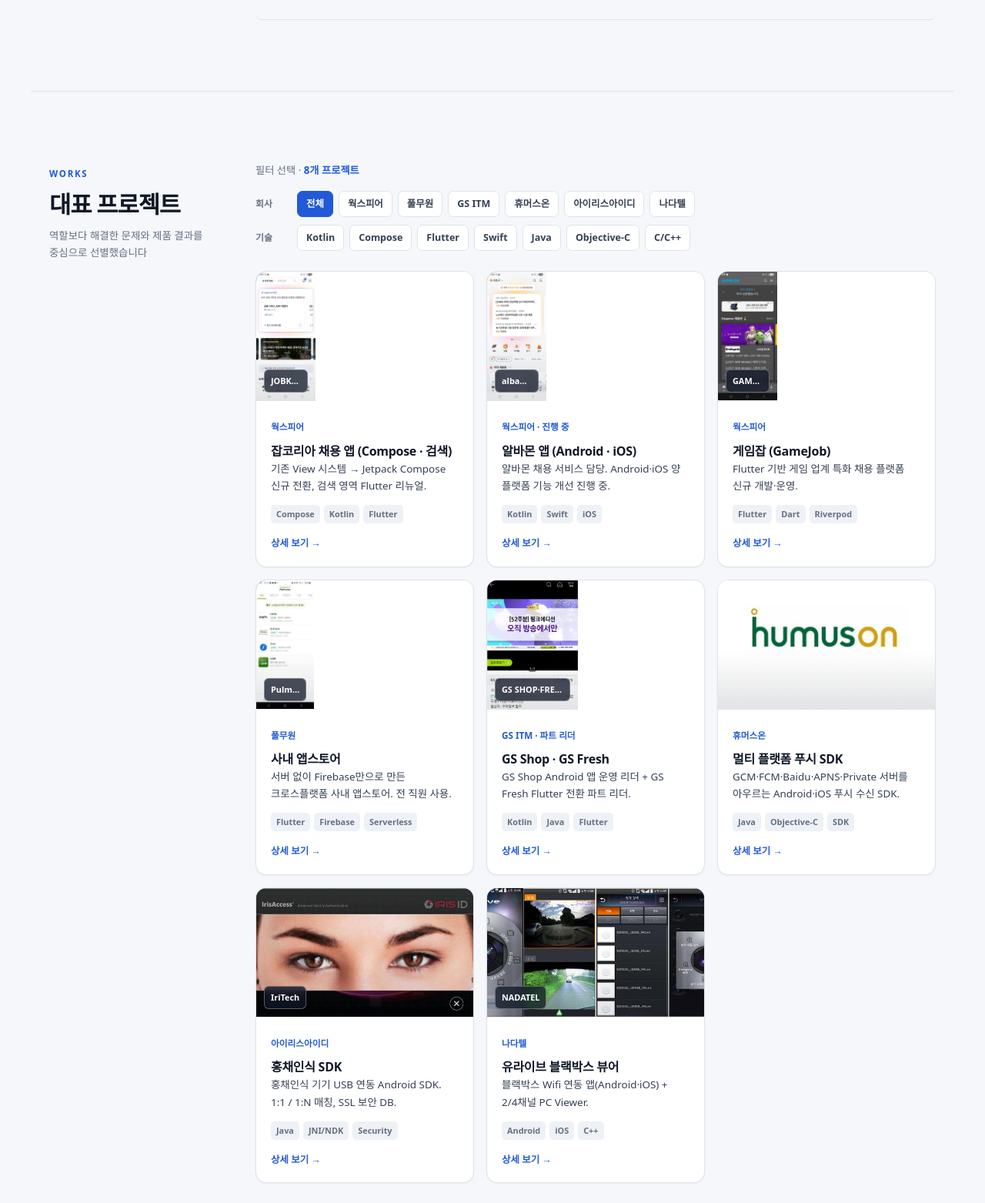
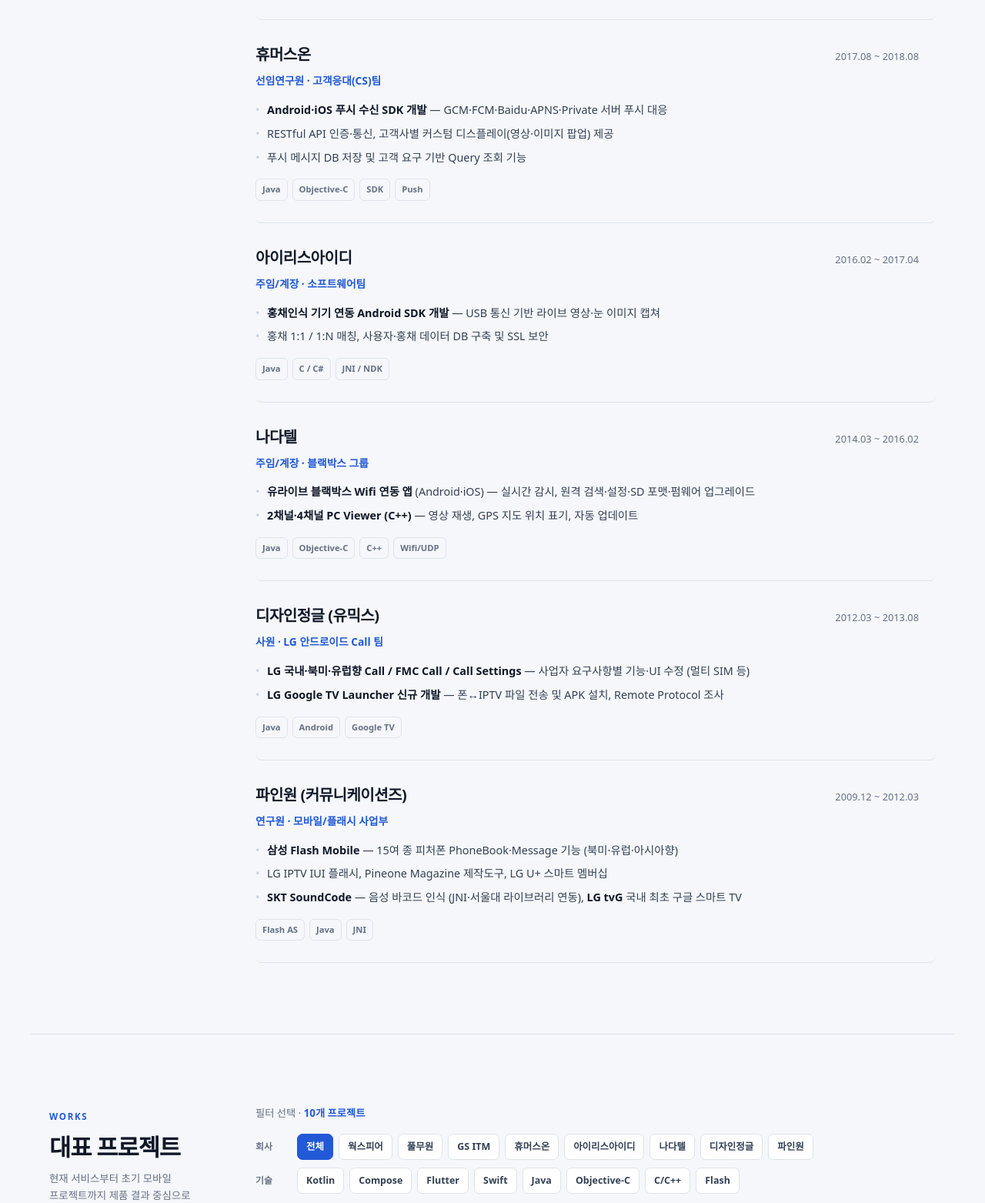
Before and after one commit to HeekangLim/Resume, a website: page index.html in a window 1280 px wide. Shown: the part 2736-4299 px from the top of the page at 77% size. Drawn offline with Linux system fonts and the light colour scheme; a web font is replaced by a local one.

Commit message:
feat: restore company project history

```diff
--- a/index.html
+++ b/index.html
@@ -1062,7 +1062,7 @@
       <div class="section__head reveal">
         <span class="section__tag">Selected experience</span>
         <h2 class="section__title">주요 경험</h2>
-        <p class="section__sub">최근 역할과 제품 중심으로 간결하게 정리했습니다</p>
+        <p class="section__sub">소속사별 역할과 주요 제품을 정확한 재직 기간과 함께 정리했습니다</p>
       </div>
 
       <div class="timeline">
@@ -1119,6 +1119,88 @@
           </div>
         </article>
 
+        <article class="tl-item reveal">
+          <div class="tl-dot"></div>
+          <div class="tl-card">
+            <div class="tl-card__top">
+              <h3>휴머스온</h3>
+              <span class="tl-date">2017.08 ~ 2018.08</span>
+            </div>
+            <p class="tl-role">선임연구원 · 고객응대(CS)팀</p>
+            <ul>
+              <li><strong>Android·iOS 푸시 수신 SDK 개발</strong> — GCM·FCM·Baidu·APNS·Private 서버 푸시 대응</li>
+              <li>RESTful API 인증·통신, 고객사별 커스텀 디스플레이(영상·이미지 팝업) 제공</li>
+              <li>푸시 메시지 DB 저장 및 고객 요구 기반 Query 조회 기능</li>
+            </ul>
+            <div class="tl-tags"><span>Java</span><span>Objective-C</span><span>SDK</span><span>Push</span></div>
+          </div>
+        </article>
+
+        <article class="tl-item reveal">
+          <div class="tl-dot"></div>
+          <div class="tl-card">
+            <div class="tl-card__top">
+              <h3>아이리스아이디</h3>
+              <span class="tl-date">2016.02 ~ 2017.04</span>
+            </div>
+            <p class="tl-role">주임/계장 · 소프트웨어팀</p>
+            <ul>
+              <li><strong>홍채인식 기기 연동 Android SDK 개발</strong> — USB 통신 기반 라이브 영상·눈 이미지 캡쳐</li>
+              <li>홍채 1:1 / 1:N 매칭, 사용자·홍채 데이터 DB 구축 및 SSL 보안</li>
+            </ul>
+            <div class="tl-tags"><span>Java</span><span>C / C#</span><span>JNI / NDK</span></div>
+          </div>
+        </article>
+
+        <article class="tl-item reveal">
+          <div class="tl-dot"></div>
+          <div class="tl-card">
+            <div class="tl-card__top">
+              <h3>나다텔</h3>
+              <span class="tl-date">2014.03 ~ 2016.02</span>
+            </div>
+            <p class="tl-role">주임/계장 · 블랙박스 그룹</p>
+            <ul>
+              <li><strong>유라이브 블랙박스 Wifi 연동 앱</strong> (Android·iOS) — 실시간 감시, 원격 검색·설정·SD 포맷·펌웨어 업그레이드</li>
+              <li><strong>2채널·4채널 PC Viewer (C++)</strong> — 영상 재생, GPS 지도 위치 표기, 자동 업데이트</li>
+            </ul>
+            <div class="tl-tags"><span>Java</span><span>Objective-C</span><span>C++</span><span>Wifi/UDP</span></div>
+          </div>
+        </article>
+
+        <article class="tl-item reveal">
+          <div class="tl-dot"></div>
+          <div class="tl-card">
+            <div class="tl-card__top">
+              <h3>디자인정글 (유믹스)</h3>
+              <span class="tl-date">2012.03 ~ 2013.08</span>
+            </div>
+            <p class="tl-role">사원 · LG 안드로이드 Call 팀</p>
+            <ul>
+              <li><strong>LG 국내·북미·유럽향 Call / FMC Call / Call Settings</strong> — 사업자 요구사항별 기능·UI 수정 (멀티 SIM 등)</li>
+              <li><strong>LG Google TV Launcher 신규 개발</strong> — 폰↔IPTV 파일 전송 및 APK 설치, Remote Protocol 조사</li>
+            </ul>
+            <div class="tl-tags"><span>Java</span><span>Android</span><span>Google TV</span></div>
+          </div>
+        </article>
+
+        <article class="tl-item reveal">
+          <div class="tl-dot"></div>
+          <div class="tl-card">
+            <div class="tl-card__top">
+              <h3>파인원 (커뮤니케이션즈)</h3>
+              <span class="tl-date">2009.12 ~ 2012.03</span>
+            </div>
+            <p class="tl-role">연구원 · 모바일/플래시 사업부</p>
+            <ul>
+              <li><strong>삼성 Flash Mobile</strong> — 15여 종 피처폰 PhoneBook·Message 기능 (북미·유럽·아시아향)</li>
+              <li>LG IPTV IUI 플래시, Pineone Magazine 제작도구, LG U+ 스마트 멤버십</li>
+              <li><strong>SKT SoundCode</strong> — 음성 바코드 인식 (JNI·서울대 라이브러리 연동), <strong>LG tvG</strong> 국내 최초 구글 스마트 TV</li>
+            </ul>
+            <div class="tl-tags"><span>Flash AS</span><span>Java</span><span>JNI</span></div>
+          </div>
+        </article>
+
       </div>
     </section>
 
@@ -1127,7 +1209,7 @@
       <div class="section__head reveal">
         <span class="section__tag">Works</span>
         <h2 class="section__title">대표 프로젝트</h2>
-        <p class="section__sub">역할보다 해결한 문제와 제품 결과를 중심으로 선별했습니다</p>
+        <p class="section__sub">현재 서비스부터 초기 모바일 프로젝트까지 제품 결과 중심으로 정리했습니다</p>
       </div>
       <div class="filters reveal" id="projFilters"></div>
       <div class="projects" id="projGrid"></div>
@@ -1261,7 +1343,21 @@
         details: [
           '유라이브 블랙박스 Wifi 연동 앱 — 실시간 감시, 원격 검색·설정·SD 포맷·펌웨어 업그레이드.',
           '2채널·4채널 PC Viewer(C++) — 영상 재생, GPS 정보 기반 지도 위치 표기, 자동 업데이트.'
-        ], images: ['blackbox-1', 'blackbox-2', 'blackbox-3'] }
+        ], images: ['blackbox-1', 'blackbox-2', 'blackbox-3'] },
+      { title: 'LG Call · Google TV Launcher', brand: 'LG MOBILE · GOOGLE TV', brandColor: '#a50034', companyName: '디자인정글', langs: ['Java'], company: '디자인정글 · 유믹스', tags: ['Android', 'Java', 'Google TV'],
+        summary: 'LG 글로벌향 통화 기능과 Google TV Launcher 신규 개발.',
+        details: [
+          'LG 국내·북미·유럽향 Call / FMC Call / Call Settings 기능과 UI 개발.',
+          '멀티 SIM 등 국가·사업자별 요구사항을 반영.',
+          'LG Google TV Launcher — 폰과 IPTV 간 파일 전송·APK 설치, Remote Protocol 조사.'
+        ], images: ['legacy-call', 'legacy-tvlauncher-1', 'legacy-tvlauncher-2'] },
+      { title: '삼성 Flash Mobile · SKT SoundCode · LG tvG', brand: 'SAMSUNG · SKT · LG', brandColor: '#455a64', companyName: '파인원', langs: ['Java', 'Flash', 'C/C++'], company: '파인원', tags: ['Flash AS', 'Java', 'JNI'],
+        summary: '피처폰·IPTV·스마트 TV 환경의 모바일 UI와 연동 기능 개발.',
+        details: [
+          '삼성 Flash Mobile — 북미·유럽·아시아향 15여 종 피처폰의 PhoneBook·Message 기능 개발.',
+          'LG IPTV IUI 플래시, Pineone Magazine 제작도구, LG U+ 스마트 멤버십 개발.',
+          'SKT SoundCode 음성 바코드 인식(JNI·서울대 라이브러리 연동), LG tvG 구글 스마트 TV 개발.'
+        ], images: ['legacy-samsung', 'legacy-magazine', 'legacy-membership', 'legacy-soundcode', 'legacy-tvg'] }
     ];
     const IMG = (n) => `images/${n}.jpg`;
 
@@ -1365,7 +1461,7 @@
     });
 
     // ---- Timeline company → matching projects ----
-    const TL_COMPANY = ['웍스피어', '풀무원', 'GS ITM'];
+    const TL_COMPANY = ['웍스피어', '풀무원', 'GS ITM', '휴머스온', '아이리스아이디', '나다텔', '디자인정글', '파인원'];
     document.querySelectorAll('.timeline .tl-item').forEach((item, i) => {
       const company = TL_COMPANY[i];
       if (!company) return;
```
Also changed, not shown: README.md.
